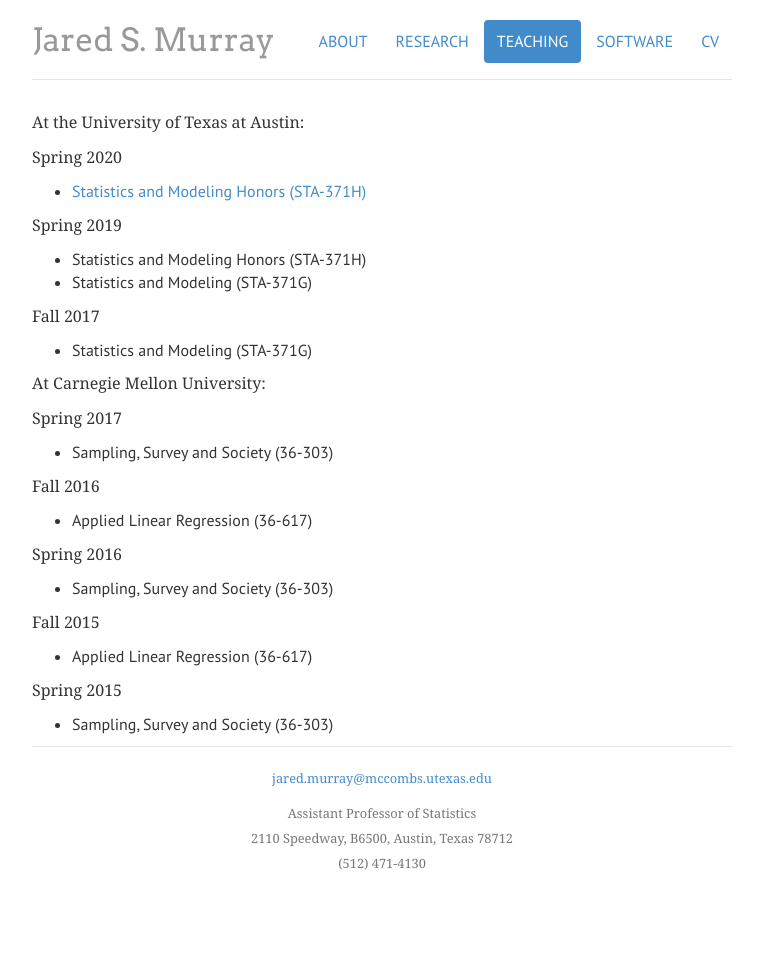
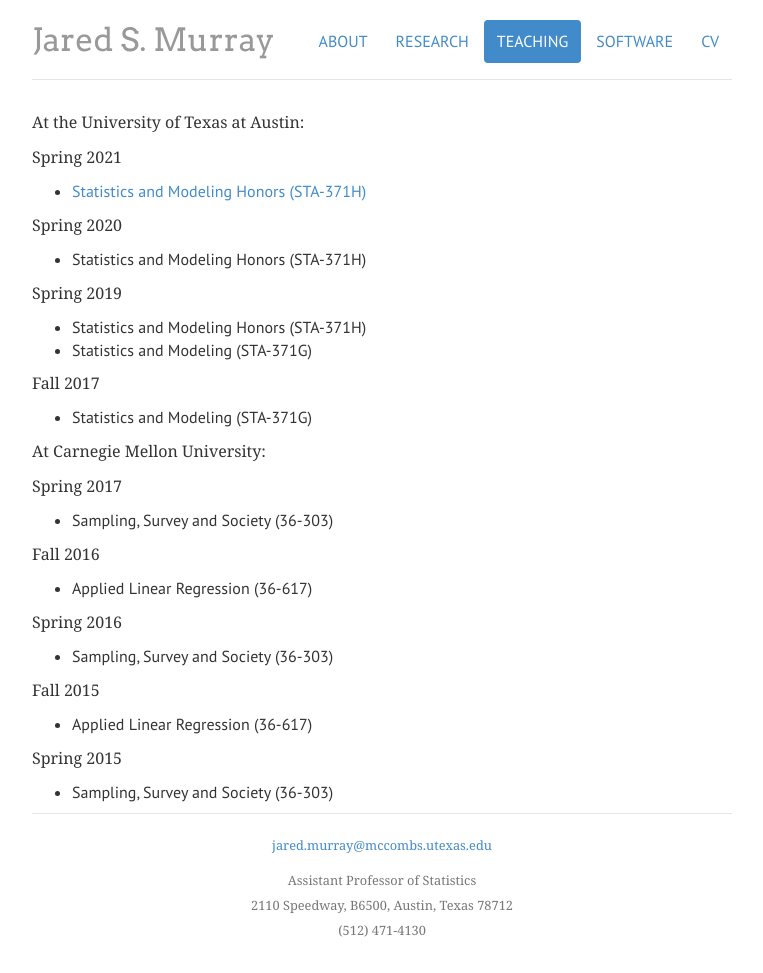
Before and after one commit to jaredsmurray/jaredsmurray.github.io, a Jekyll site: the page built from teaching/index.md, in a window 1280 px wide. Shown: the whole page, without its empty margins (258-1021 px from the left). Built offline with Jekyll 4.4.1, drawn with Linux system fonts in a browser that asks for light colours; before the commit the page ends 906 px from its top, so only the background shows below that.

Commit message:
Update index.md

```diff
--- a/teaching/index.md
+++ b/teaching/index.md
@@ -6,8 +6,12 @@
 
 At the University of Texas at Austin:
 
+Spring 2021
+- [Statistics and Modeling Honors (STA-371H)](../sta371h)
+
 Spring 2020
-- [Statistics and Modeling Honors (STA-371H)](../sta371h)
+
+- Statistics and Modeling Honors (STA-371H)
 
 Spring 2019
 
```
